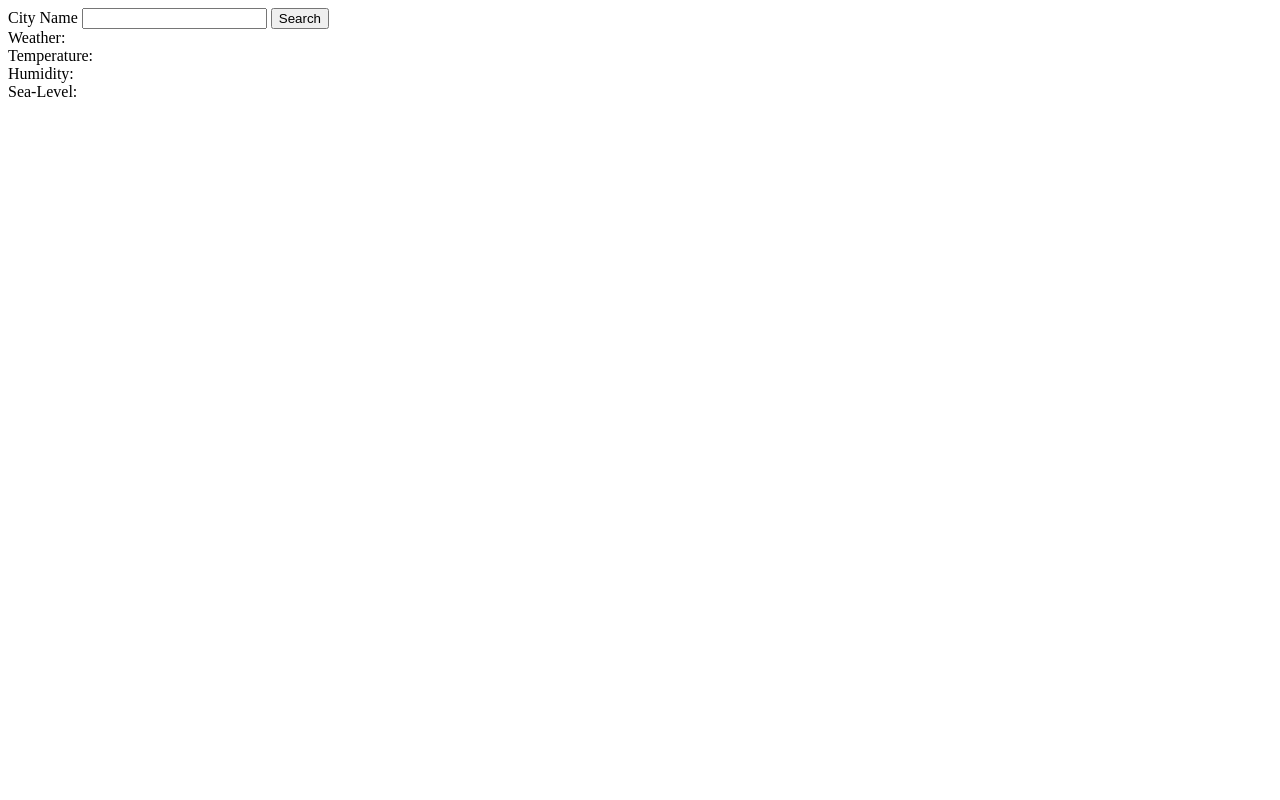
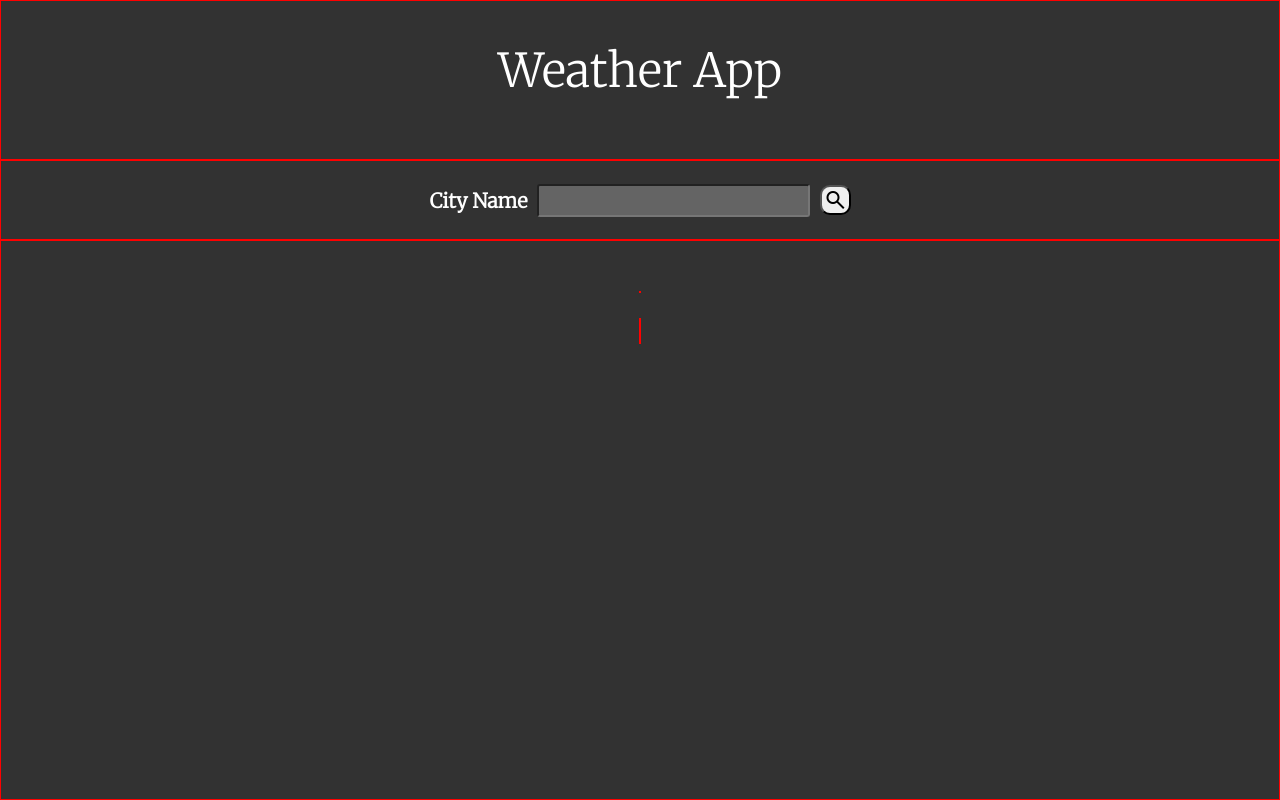
Before and after one commit to kurniadikevin/Weather-App, a plain HTML site: page index.html in a window 1280 px wide. Drawn offline with nearby package versions, Linux system fonts and the light colour scheme; no server answers.

Commit message:
add some basic css

```diff
--- a/index.html
+++ b/index.html
@@ -6,19 +6,28 @@
     <meta name="viewport" content="width=device-width, initial-scale=1.0">
     <title>Document</title>
     <link rel="stylesheet" href="./style.css">
+    <link rel="stylesheet" href="https://fonts.googleapis.com/css2?family=Material+Symbols+Outlined:opsz,wght,FILL,GRAD@20..48,100..700,0..1,-50..200" />
+
 </head>
 <body>
-    <label for="cityInput">City Name</label>
-    <input type="text" id="cityInput" >
-    <button id="searchBtn">Search</button>
+    <div class="header">Weather App</div>
 
+    <div class="inputDiv">
+        <label for="cityInput">City Name</label>
+        <input type="text" id="cityInput" >
+        <button id="searchBtn"><span class="material-symbols-outlined">
+            search
+            </span>
+        </button>
+    </div>
     <div class="main">
         <div class="city-name"></div>
         <div class="city-content">
-            <div class="weather">Weather:</div>
-            <div class="temp">Temperature: </div>
-            <div class="humidity">Humidity: </div>
-            <div class="sea-level">Sea-Level: </div>
+            <div class="weather"></div>
+            <div class="temp"> </div>
+            <div class="humidity"> </div>
+            <div class="sea-level"> </div>
+            <div class="wind"></div>
         </div>
     </div>
     <script src="./script.js"></script>
--- a/script.js
+++ b/script.js
@@ -6,6 +6,7 @@ const weatherCont = document.querySelector('.weather')
 const tempertureCont = document.querySelector('.temp');
 const humidityCont = document.querySelector('.humidity');
 const seaLevelCont = document.querySelector('.sea-level');
+const windCont = document.querySelector('.wind');
 
 // fetch api city
 function loadWeather(cityName){
@@ -17,10 +18,11 @@ function loadWeather(cityName){
         console.log( response);
         console.log(response.name);
         cityNameCont.textContent = response.name;
-        weatherCont.textContent = 'Weather: ' + JSON.stringify(response.weather[0].main);
+        weatherCont.textContent = 'Weather: ' + JSON.stringify(response.weather[0].description);
         tempertureCont.textContent = 'Temperature: '+ JSON.stringify(response.main.temp) + '℃';
         humidityCont.textContent = 'Humidity: ' + JSON.stringify(response.main.humidity);
-        seaLevelCont.textContent = 'Altitude: ' + JSON.stringify(response.main.sea_level)+'m';
+        seaLevelCont.textContent = 'Altitude: ' + JSON.stringify(response.main.sea_level)+' meter';
+        windCont.textContent = 'Wind: ' +  JSON.stringify(response.wind.speed) + ' km/h';
     })
     .catch(function(error){
         alert('unknown city');
--- a/style.css
+++ b/style.css
@@ -0,0 +1,78 @@
+@import url('https://fonts.googleapis.com/css2?family=Merriweather:wght@300&display=swap');
+
+body{
+    background-color: rgb(50,50,50);
+    display: grid;
+    grid-template-rows: 2fr 1fr 7fr;
+    height: 100vh;
+    margin: 0;
+    font-family: 'Merriweather', serif;
+    font-weight: 500;
+    color: white;
+}
+
+body>div{
+    border: 1px solid red;
+}
+
+.header{
+    display: flex;
+    padding-top: 40px;
+    justify-content: center;
+    font-size: 35pt;
+}
+
+.inputDiv{
+    display: flex;
+    align-items: center;
+    justify-content: center;
+    gap: 10px;
+
+}
+        label{
+            font-size: 15pt;
+            font-weight: 600;
+        }
+
+        #cityInput{
+            padding-top: 5px;
+            border-radius: 3px;
+            background-color: rgb(100,100,100);
+            color: white;
+            font-size: 15pt;
+        }
+
+        #searchBtn{
+            border-radius: 10px;
+            display: flex;
+            align-items: center;
+            justify-content: center;
+            padding: 1px;
+        }
+
+.main{
+    font-size: 15pt;
+    display: flex;
+    flex-direction: column;
+    align-items: center;
+    padding-top: 50px;
+    gap: 25px;
+
+}
+
+.main>div{
+    border: 1px solid red;
+}
+
+    .city-name{
+        font-size: 20pt;
+
+
+    }
+
+    .city-content{
+        display: grid;
+        grid-template-rows: repeat(4,1fr);
+        gap: 6px;
+        background-color: rgb(40,40,40);
+    }
```
